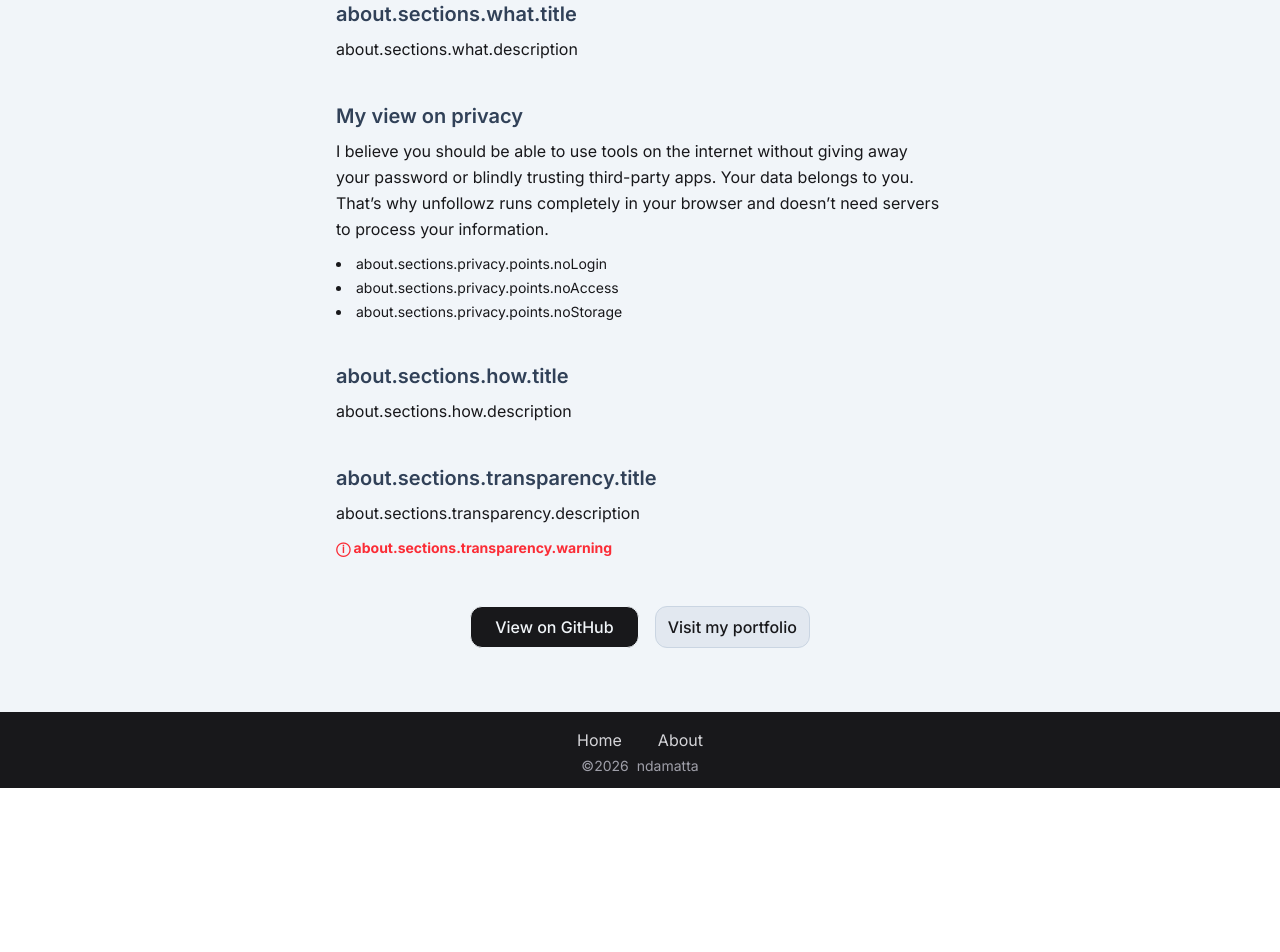
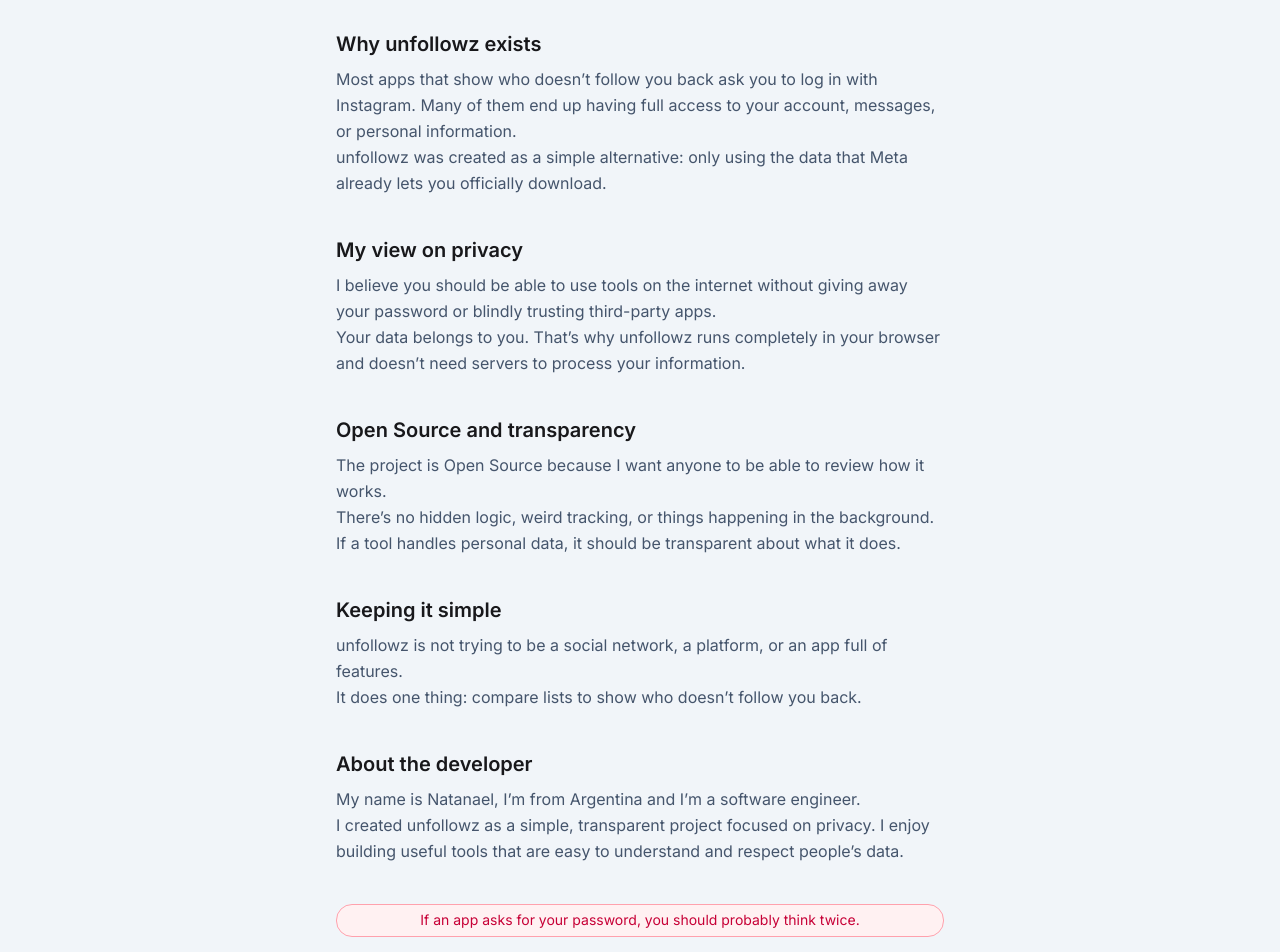
Before and after one commit to ndamatta/unfollowz, a Next.js app: page /en/about in a window 1280 px wide. Shown: the part 320-1272 px from the top of the page. Before the commit the page ends 1108 px from the top, so only its background shows below. Built offline with nearby package versions, Linux system fonts and the light colour scheme; a web font is replaced by a local one.

Commit message:
revamped about page, implemented new translations

```diff
--- a/src/app/[locale]/(root)/about/page.tsx
+++ b/src/app/[locale]/(root)/about/page.tsx
@@ -6,9 +6,16 @@
   params: Promise<{ locale: string }>;
 };
 
-export async function generateMetadata({ params }: Props): Promise<Metadata> {
+export async function generateMetadata({
+  params,
+}: Props): Promise<Metadata> {
   const { locale } = await params;
-  const t = await getTranslations({ locale, namespace: "about" });
+
+  const t = await getTranslations({
+    locale,
+    namespace: "about",
+  });
+
   return {
     title: t("title"),
     description: t("description"),
@@ -23,7 +30,8 @@
   const t = await getTranslations();
 
   return (
-    <div className="flex flex-col flex-1">
+    <div className="flex flex-col flex-1 bg-slate-100">
+      {/* tasty breadcrumbs */}
       <div className="w-full container mx-auto px-4 sm:px-6 lg:px-8 pt-6 max-w-2xl">
         <Breadcrumb
           items={[
@@ -33,6 +41,7 @@
         />
       </div>
 
+      {/* hero */}
       <section className="text-center py-12 px-4">
         <h1 className="text-2xl sm:text-4xl font-semibold text-zinc-900">
           {t("about.title")}
@@ -41,56 +50,68 @@
           </span>
         </h1>
 
-        <p className="text-sm sm:text-base text-zinc-900 mt-3 max-w-prose mx-auto">
+        <p className="text-sm sm:text-base text-slate-600 mt-3 max-w-prose mx-auto leading-relaxed whitespace-pre-line">
           {t("about.description")}
         </p>
       </section>
 
-      <section className="container mx-auto px-4 sm:px-6 lg:px-8 pb-12 max-w-2xl space-y-10">
+      {/* content */}
+      <section className="container mx-auto px-4 sm:px-6 lg:px-8 pb-14 max-w-2xl space-y-10">
 
         <div>
-          <h2 className="text-lg sm:text-xl font-semibold text-slate-700">
-            {t("about.sections.what.title")}
+          <h2 className="text-lg sm:text-xl font-semibold text-zinc-900">
+            {t("about.sections.vision.title")}
           </h2>
-          <p className="text-sm sm:text-base text-zinc-900 mt-2 leading-relaxed">
-            {t("about.sections.what.description")}
+
+          <p className="text-sm sm:text-base text-slate-600 mt-2 leading-relaxed whitespace-pre-line">
+            {t("about.sections.vision.description")}
           </p>
         </div>
 
         <div>
-          <h2 className="text-lg sm:text-xl font-semibold text-slate-700">
+          <h2 className="text-lg sm:text-xl font-semibold text-zinc-900">
             {t("about.sections.privacy.title")}
           </h2>
-          <p className="text-sm sm:text-base text-zinc-900 mt-2 leading-relaxed">
+
+          <p className="text-sm sm:text-base text-slate-600 mt-2 leading-relaxed whitespace-pre-line">
             {t("about.sections.privacy.description")}
-          </p>
-
-          <ul className="mt-3 text-sm text-zinc-900 space-y-1 list-disc list-inside">
-            <li>{t("about.sections.privacy.points.noLogin")}</li>
-            <li>{t("about.sections.privacy.points.noAccess")}</li>
-            <li>{t("about.sections.privacy.points.noStorage")}</li>
-          </ul>
-        </div>
-
-        <div>
-          <h2 className="text-lg sm:text-xl font-semibold text-slate-700">
-            {t("about.sections.how.title")}
-          </h2>
-          <p className="text-sm sm:text-base text-zinc-900 mt-2 leading-relaxed">
-            {t("about.sections.how.description")}
           </p>
         </div>
 
         <div>
-          <h2 className="text-lg sm:text-xl font-semibold text-slate-700">
-            {t("about.sections.transparency.title")}
+          <h2 className="text-lg sm:text-xl font-semibold text-zinc-900">
+            {t("about.sections.opensource.title")}
           </h2>
-          <p className="text-sm sm:text-base text-zinc-900 mt-2 leading-relaxed">
-            {t("about.sections.transparency.description")}
+
+          <p className="text-sm sm:text-base text-slate-600 mt-2 leading-relaxed whitespace-pre-line">
+            {t("about.sections.opensource.description")}
           </p>
+        </div>
 
-          <p className="text-xs sm:text-sm text-red-500 mt-3 font-bold">
-            <span>ⓘ</span> {t("about.sections.transparency.warning")}
+        <div>
+          <h2 className="text-lg sm:text-xl font-semibold text-zinc-900">
+            {t("about.sections.simple.title")}
+          </h2>
+
+          <p className="text-sm sm:text-base text-slate-600 mt-2 leading-relaxed whitespace-pre-line">
+            {t("about.sections.simple.description")}
+          </p>
+        </div>
+
+        <div>
+          <h2 className="text-lg sm:text-xl font-semibold text-zinc-900">
+            {t("about.sections.developer.title")}
+          </h2>
+
+          <p className="text-sm sm:text-base text-slate-600 mt-2 leading-relaxed whitespace-pre-line">
+            {t("about.sections.developer.description")}
+          </p>
+        </div>
+
+        {/* warning */}
+        <div className="rounded-2xl border border-rose-300 bg-rose-50 px-1 py-1">
+          <p className="text-xs sm:text-sm text-rose-700 text-center leading-relaxed">
+            {t("about.sections.warning.description")}
           </p>
         </div>
       </section>
@@ -102,7 +123,7 @@
             href="https://github.com/ndamatta"
             target="_blank"
             rel="noopener noreferrer"
-            className="inline-flex items-center gap-2 px-6 py-2 rounded-xl bg-zinc-900 text-slate-100 text-sm sm:text-base font-medium border hover:bg-zinc-800 hover:border-rose-400 transition-all duration-200"
+            className="inline-flex items-center gap-2 px-6 py-2 rounded-xl bg-zinc-900 text-slate-100 text-sm sm:text-base font-medium border border-slate-700 hover:bg-zinc-800 hover:border-rose-400 transition-all duration-200"
           >
             {t("about.cta.github")}
           </a>
@@ -111,7 +132,7 @@
             href="https://www.ndamatta.com.ar"
             target="_blank"
             rel="noopener noreferrer"
-            className="inline-flex items-center gap-2 px-3 py-2 rounded-xl bg-slate-200 text-zinc-900 text-sm sm:text-base font-medium border border-slate-300 hover:bg-slate-300 transition-all duration-200"
+            className="inline-flex items-center gap-2 px-4 py-2 rounded-xl bg-slate-200 text-zinc-900 text-sm sm:text-base font-medium border border-slate-300 hover:bg-slate-300 transition-all duration-200"
           >
             {t("about.cta.portfolio")}
           </a>
```
